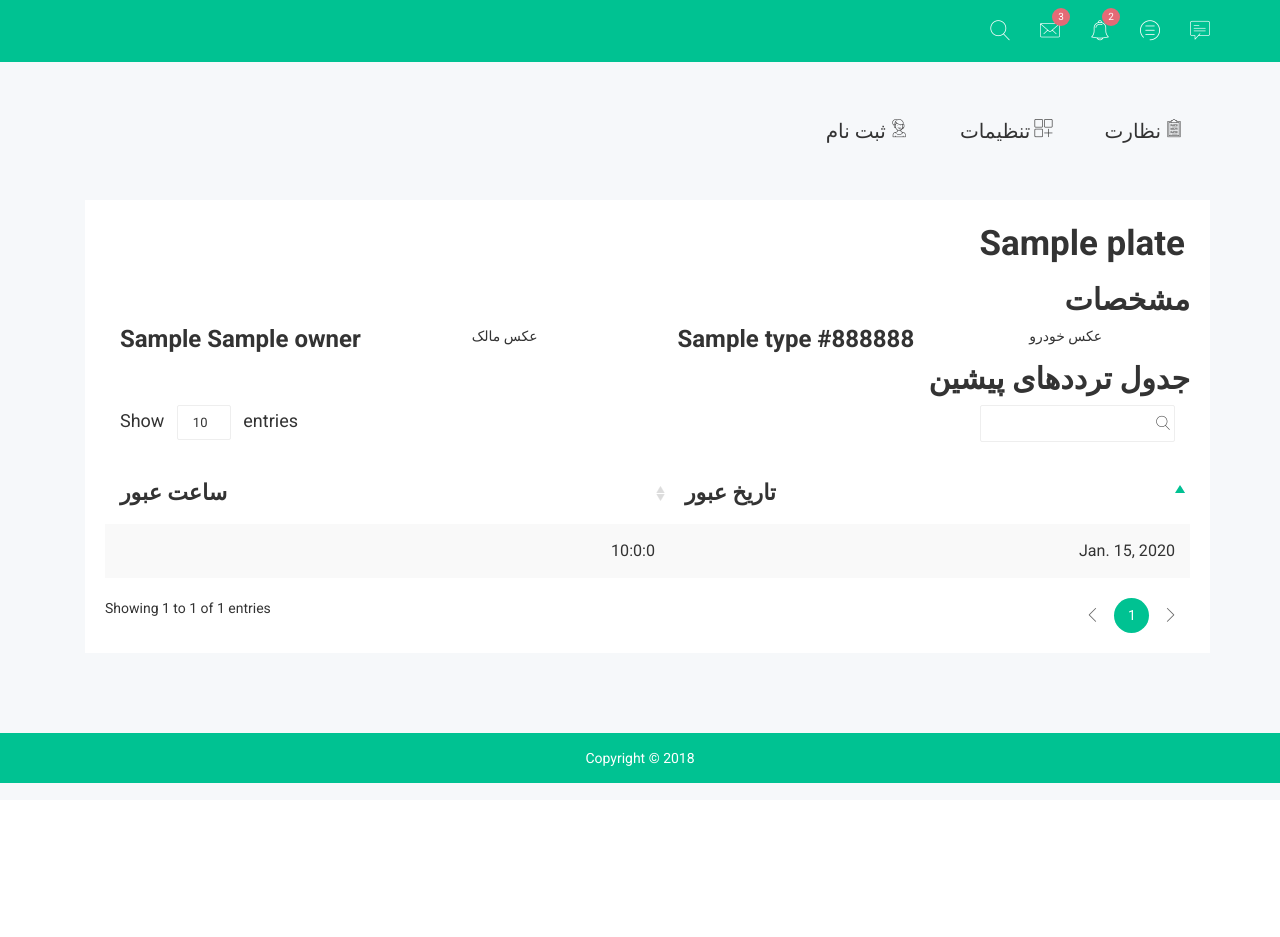
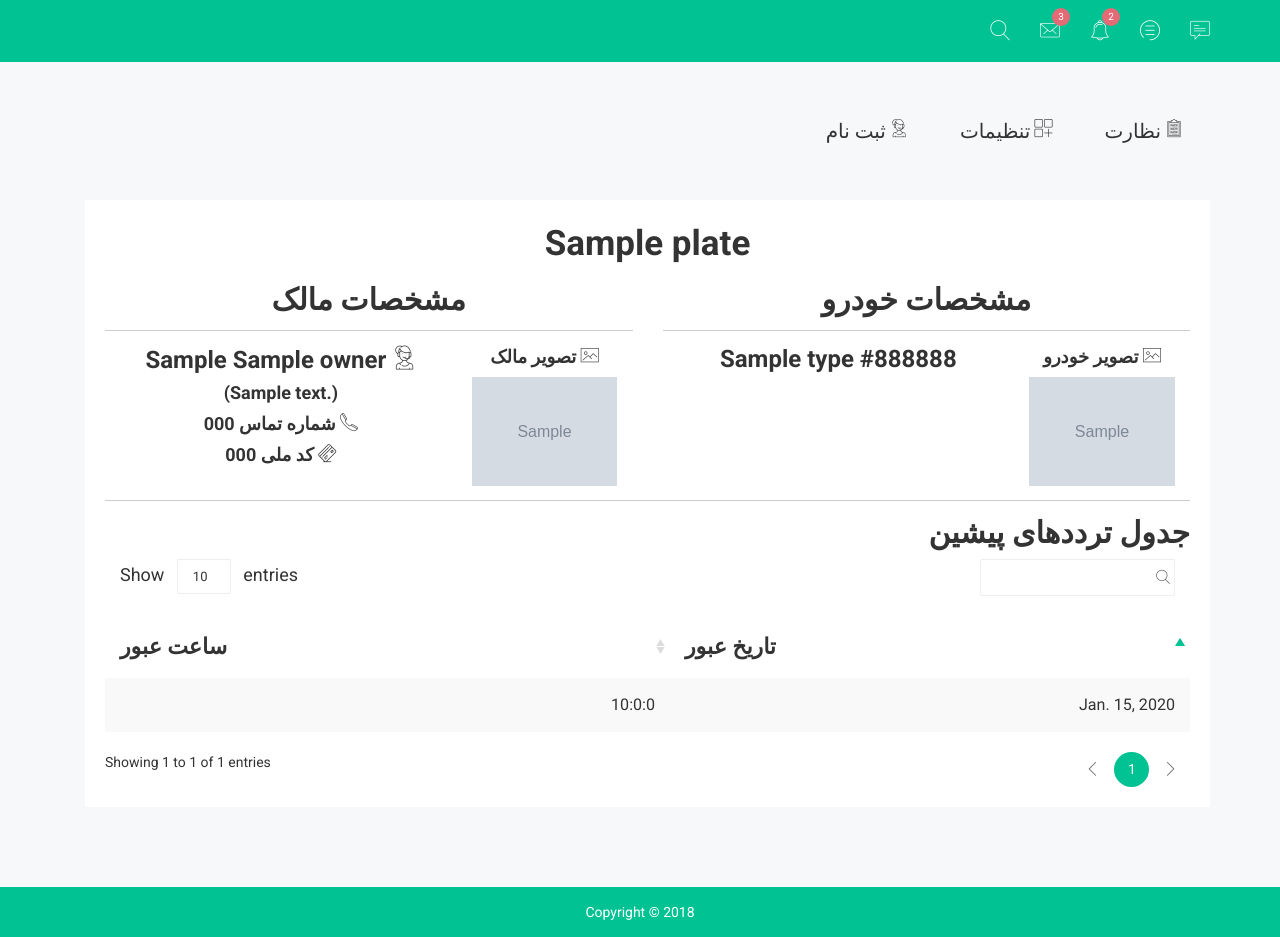
Before and after one commit to asal97/Computer-Vision-Project, a Django app: template CVP/templates/traffic_report.html in a window 1280 px wide. Before the commit the page ends 783 px from the top, so only its background shows below. Run offline with Django 3.2, Linux system fonts and the light colour scheme; tables that the repository leaves empty hold one stand-in row (values such as "Sample post"); the template is opened without the code that fills it: values that come from a table or form of the project are taken from there, most other values are stand-ins (such as "Sample title", 1, 10 or a date in 2020); grey boxes marked "Sample" are stand-in pictures; some libraries are stand-ins or nearby versions; some web fonts are replaced.

Commit message:
traffic report style enhanced

```diff
--- a/CVP/templates/traffic_report.html
+++ b/CVP/templates/traffic_report.html
@@ -17,32 +17,46 @@
                 <div class="col-lg-12 col-md-12 col-sm-12 col-xs-12">
                     <div class="data-table-list">
                         <div class="basic-tb-hd">
-                            <h1 class="basic_table">{{ this_vehicle.plate }}</h1>
+                            <h1 class="basic_table" style="text-align: center;">{{ this_vehicle.plate }}</h1>
                         </div>
-                        <h2 style="text-align: right">مشخصات</h2>
 
                         <div class="row">
 
-                            <div class="col-lg-6 col-md-6 col-sm-6 col-xs-12">
+                            <div class="col-lg-6 col-md-6 col-sm-6 col-xs-12" style="text-align: center;">
+                                <h2>مشخصات مالک</h2>
+                                <hr>
                                 <div class="col-lg-8 col-md-8 col-sm-8">
-                                        <h3>{{ this_vehicle.owner.first_name }} {{ this_vehicle.owner.family_name }}</h3>
-
+                                    <h3>{{ this_vehicle.owner.first_name }} {{ this_vehicle.owner.family_name }} <span>
+                                        <i class="notika-icon notika-support"></i></span></h3>
+                                    {#                                    <h3>amirhossein</h3>#}
+                                    <h4>({{ this_vehicle.owner.description }})</h4>
+                                    <h4>شماره تماس {{ this_vehicle.owner.phone }} <span>
+                                        <i class="notika-icon notika-phone"></i></span></h4>
+                                    <h4>کد ملی {{ this_vehicle.owner.phone }} <span>
+                                        <i class="notika-icon notika-credit-card"></i></span></h4>
                                 </div>
                                 <div class="col-lg-4 col-md-4 col-sm-4">
-                                    <span>عکس مالک</span>
+                                    <h4>تصویر مالک <span>
+                                        <i class="notika-icon notika-picture"></i></span></h4>
+                                    <img src="{{ this_vehicle.owner.img.url }}" alt="تصویر مالک">
                                 </div>
                             </div>
-                            <div class="col-lg-6 col-md-6 col-sm-6 col-xs-12">
+
+                            <div class="col-lg-6 col-md-6 col-sm-6 col-xs-12" style="text-align: center">
+                                <h2>مشخصات خودرو</h2>
+                                <hr>
                                 <div class="col-lg-8 col-md-8 col-sm-8">
-                                        <h3>{{ this_vehicle.type }} {{ this_vehicle.color }}</h3>
-
+                                    <h3>{{ this_vehicle.type }} {{ this_vehicle.color }}</h3>
                                 </div>
                                 <div class="col-lg-4 col-md-4 col-sm-4">
-                                    <span>عکس خودرو</span>
+                                    <h4>تصویر خودرو <span>
+                                        <i class="notika-icon notika-picture"></i></span></h4>
+                                    <img src="{{ this_vehicle.img.url }}" alt="تصویر خودرو">
                                 </div>
+
                             </div>
                         </div>
-
+                        <hr>
                         <div class="table-responsive">
                             <h2 style="text-align: right">جدول ترددهای پیشین</h2>
                             <table id="data-table-basic" class="table table-striped">
@@ -55,8 +69,7 @@
                                 <tbody>
 
                                 {% for data in taradods %}
-                                    <tr style="cursor: pointer"
-                                        onclick="window.location='{{ data.get_absolute_url }}';">
+                                    <tr>
 
 
                                         <td class="persianTable">{{ data.seen.date }}</td>
```
